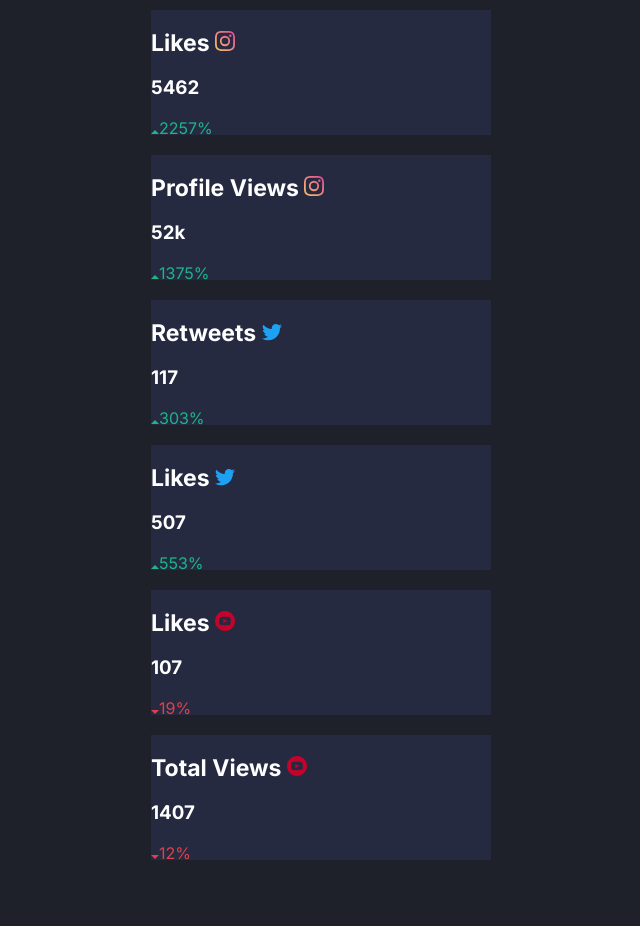
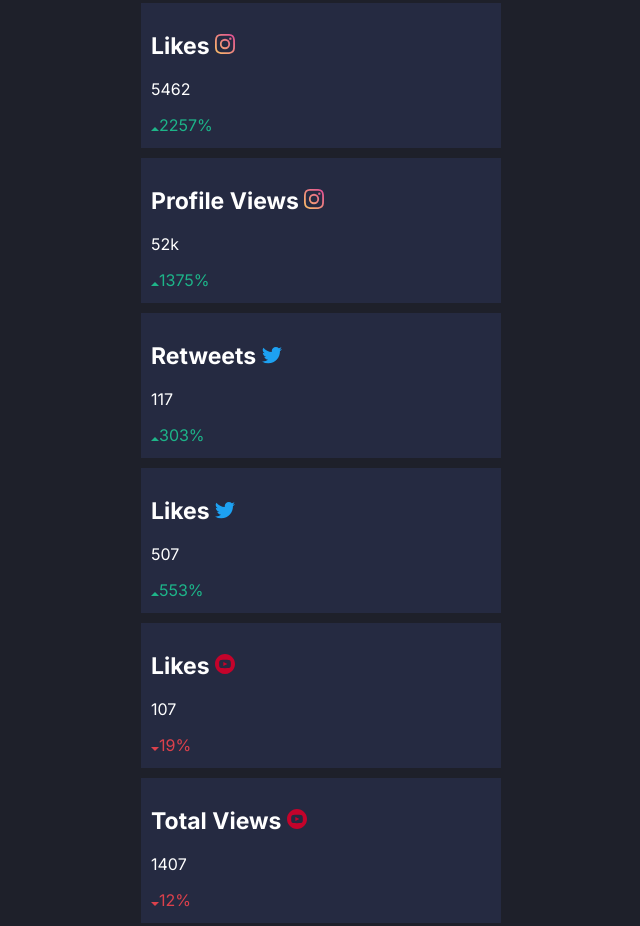
Before and after one commit to Avantiermv/social-media-dashboard-challenge, a plain HTML site: page index.html in a window 1280 px wide. Shown: the part 1871-2797 px from the top of the page, without its empty margins (319-959 px from the left). Before the commit the page ends 2749 px from the top, so only its background shows below. Drawn offline with Linux system fonts and the light colour scheme.

Commit message:
Update html and css.

```diff
--- a/index.html
+++ b/index.html
@@ -66,38 +66,37 @@
 
         <div>
           <h2 class="h2sc2">Likes <img src="images/icon-instagram.svg" alt=""></h2>
-          <h3 class="h3sc2">5462</h3>
+          5462
           <p class="upgreen"><img src="images/icon-up.svg" alt="">2257%</p>
         </div>
 
         <div>
           <h2 class="h2sc2">Profile Views <img src="images/icon-instagram.svg" alt=""></h2>
-          <h3 class="h3sc2">52k</h3>
+         52k
           <p class="upgreen"><img src="images/icon-up.svg" alt="">1375%</p>
         </div>
 
         <div>
           <h2 class="h2sc2">Retweets <img src="images/icon-twitter.svg" alt=""></h2>
-          <h3 class="h3sc2">117</h3>
+          117
           <p class="upgreen"><img src="images/icon-up.svg" alt="">303%</p>
         </div>
 
         <div>
           <h2 class="h2sc2">Likes <img src="images/icon-twitter.svg" alt=""></h2>
-          <h3 class="h3sc2">507</h3>
+          507
           <p class="upgreen"><img src="images/icon-up.svg" alt="">553%</p>
         </div>
 
         <div>
           <h2 class="h2sc2">Likes <img src="images/icon-youtube.svg" alt=""></h2>
-          <h3 class="h3sc2">107</h3>
+        107
           <p class="reddown"><img src="images/icon-down.svg" alt="">19%</p>
         </div>
 
         <div>
           <h2 class="h2sc2">Total Views <img src="images/icon-youtube.svg" alt=""></h2>
-          <h3 class="h3sc2">1407</h3>
-          <p class="reddown"><img src="images/icon-down.svg" alt="">12%</p>
+          <div> 1407 <p class="reddown"><img src="images/icon-down.svg" alt="">12%</p> </div>
         </div>
       </section>
 
--- a/style.css
+++ b/style.css
@@ -54,7 +54,15 @@ main{
 }
 
 #boxbutton{
+    display: flex;
+    justify-content: space-between;
+    width: 100%;
     padding: 5px;
+}
+
+button{
+    width: 100px;
+    height: 50px;
 }
 
 #section1{
@@ -67,7 +75,6 @@ main{
     flex: auto;
     width: 340px;
     height: 310px;
-
     border: solid;
     text-align: center;
     background-color:var(--DarkDesaturatedBlueCardBG);
@@ -97,15 +104,15 @@ main{
 #section2 {
     display: flex;
     flex-direction: column;
-    color: white;
+    color: var(--WhiteText);
 }
 
 #section2 > div{
     flex:auto;
-    margin: 10px;
+    margin: 5px;
     width: 340px;
     height: 125px;
-
+    padding: 10px;
     background-color: var(--DarkDesaturatedBlueCardBG);
 }
 
```
